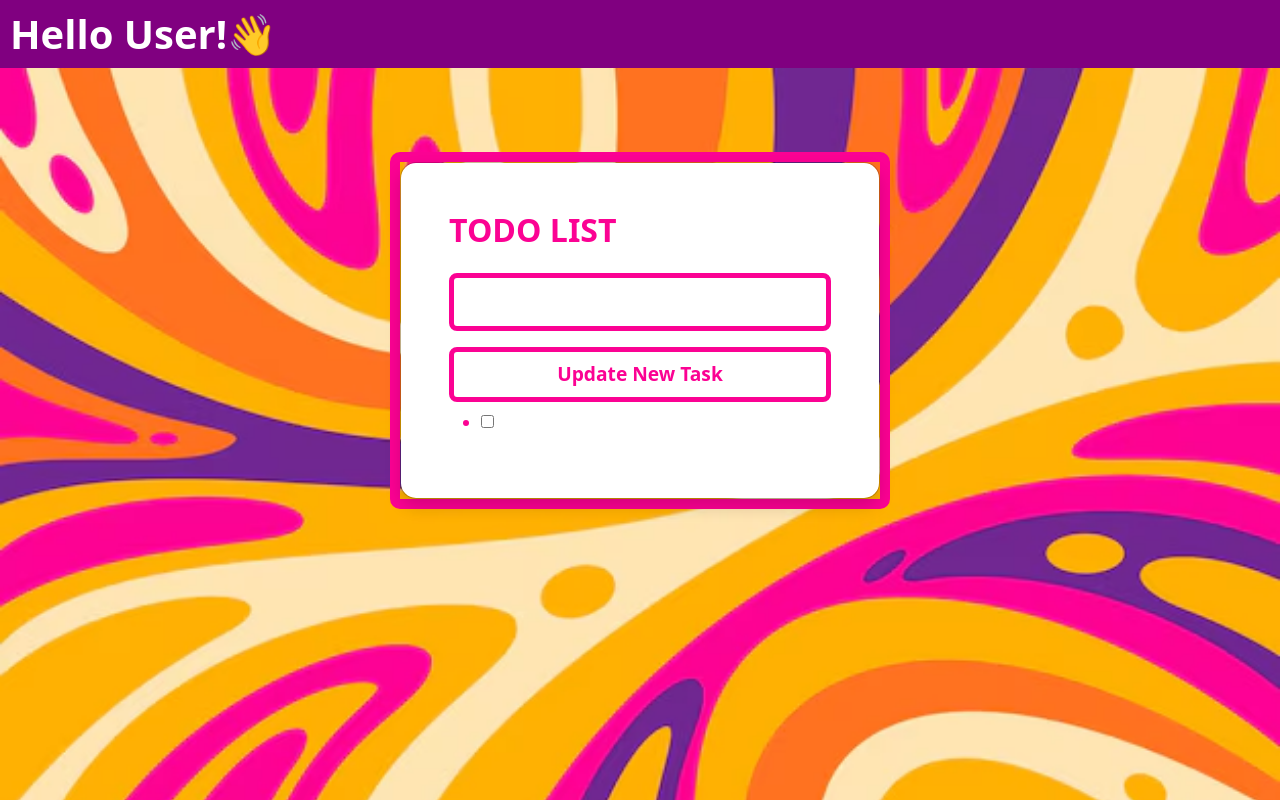
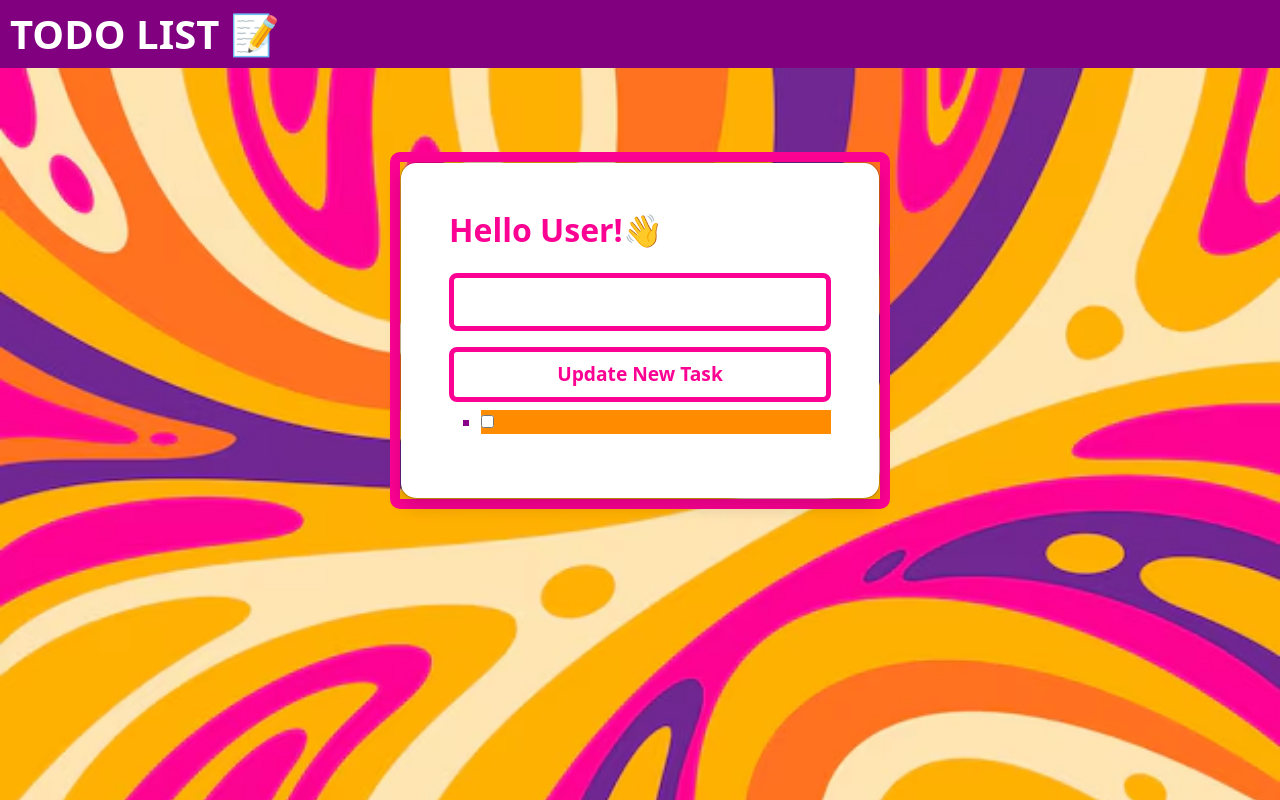
Before and after one commit to FizzaChouhan/ToDo, a plain HTML site: page index.html in a window 1280 px wide. Both pictures are taken after a click on the button "Update New Task". Drawn offline with nearby package versions, Linux system fonts and the light colour scheme.

Commit message:
still working

```diff
--- a/index.html
+++ b/index.html
@@ -13,7 +13,7 @@
     <div>
       <div>
         <h1 id="hi"
-        >Hello User!👋</h1>
+        > TODO LIST 📝	</h1>
       </div>
 
     </div class="bg-transparent">
@@ -21,14 +21,14 @@
       <div id="color" class="modal-dialog " role="document">
         <div class="modal-content rounded-4 shadow">
           <div class="modal-header p-5 pb-4 border-bottom-0">
-            <h1 class="fw-bold mb-0 fs-2 " id="heading">TODO LIST</h1>
+            <h1 class="fw-bold mb-0 fs-2 " id="heading">Hello User!👋</h1>
 
           </div>
 
           <div id="modal" class="modal-body p-5 pt-0">
             <form class="">
               <div class="form-floating mb-3">
-                <input  type="text" class="form-control rounded-3" id="userInput" >
+                <input  type="text" class="form-control rounded-3 " style="color:darkmagenta;" id="userInput" >
 
               </div>
 
--- a/style.css
+++ b/style.css
@@ -3,7 +3,11 @@ body{
     background-image:url(images/hand-drawn-flat-groovy-psychedelic-background_23-2149078171.avif)
      ;
      background-repeat: no-repeat;
-     background-size: 100% ;
+     background-size: cover;
+     height: 100%;
+     margin: 0;
+     min-height: 100vh;
+
 }
 #hi{
    font-weight: bolder;
@@ -35,7 +39,14 @@ body{
 }
 #userInput{
     border:5px solid #FB0293;
+    color: darkorange;
 }
 .color{
-    color: #FB0293;
+    color: darkmagenta;
+    background-color: darkorange;
+    list-style:square
+    ;
 }
+.cross{
+    text-decoration:line-through;
+}
```
